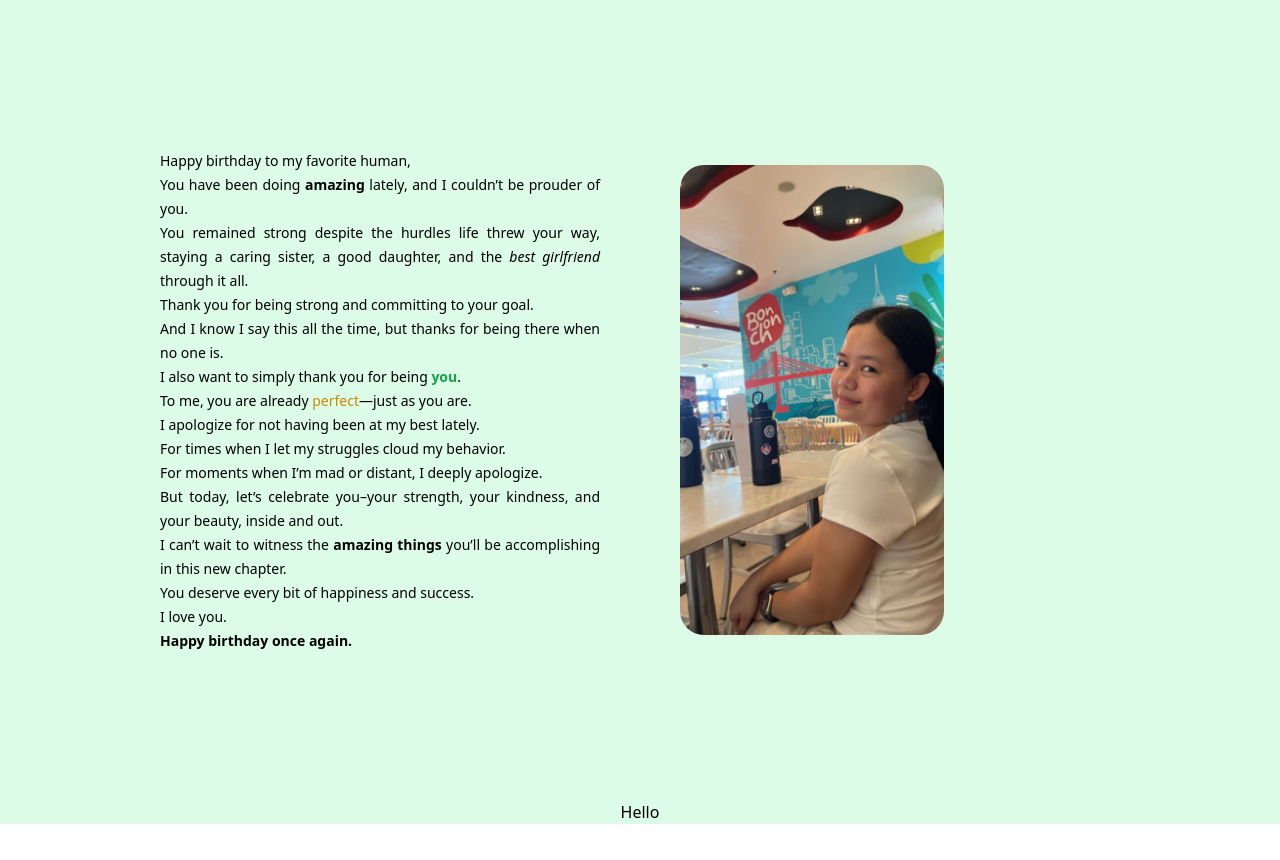
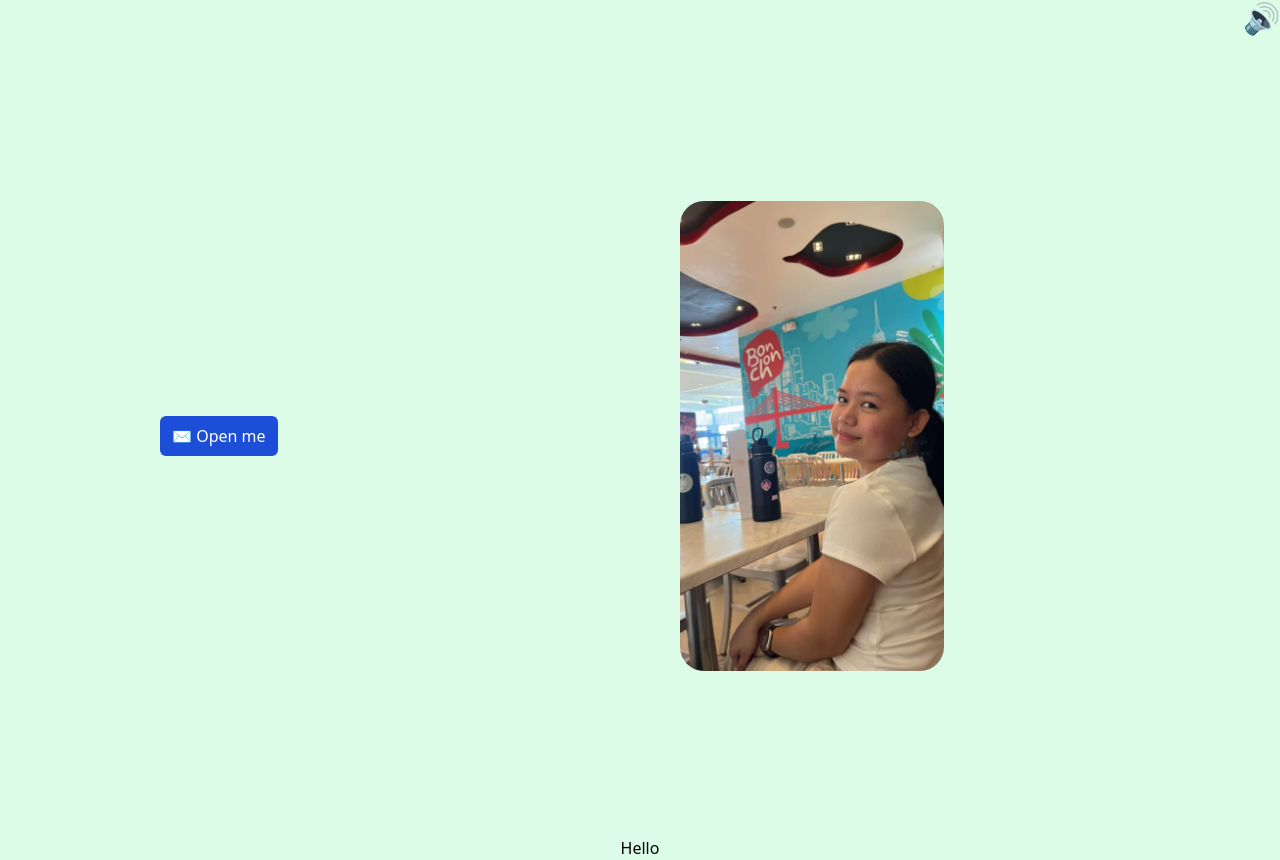
Before and after one commit to kurtthezombie/monet, a Vue app: page /letter in a window 1280 px wide. Before the commit the page ends 824 px from the top, so only its background shows below. Built offline with nearby package versions, Linux system fonts and the light colour scheme.

Commit message:
Letter view

```diff
--- a/index.html
+++ b/index.html
@@ -4,7 +4,7 @@
     <meta charset="UTF-8">
     <link rel="icon" href="/favicon.ico">
     <meta name="viewport" content="width=device-width, initial-scale=1.0">
-    <title>Vite App</title>
+    <title>Happy Birthday</title>
   </head>
   <body>
     <div id="app"></div>
--- a/src/views/LetterView.vue
+++ b/src/views/LetterView.vue
@@ -2,13 +2,44 @@
 import Typed from "typed.js";
 import { onMounted, onBeforeUnmount, ref } from "vue";
 import birthdayImage from "@/assets/monet-img.jpg";
+import musicFile from "@/assets/music2.mp3"; // Use this for assets folder
+import { nextTick } from 'vue';
 
+const audio = ref();
+const isMuted = ref(false);
+const buttonClicked = ref(false);
 
 const typedElement = ref(null); // Reference for the element to attach Typed.js
 let typedInstance = null; // Store the Typed.js instance
 
-onMounted(() => {
+const toggleMute = () => {
+    isMuted.value = !isMuted.value;
+    audio.value.muted = isMuted.value;
+}
+
+const playMusic = () => {
+    if (audio.value) {
+        audio.value.play();
+    }
+};
+
+const pauseMusic = () => {
+    if (audio.value) {
+        audio.value.pause();
+    }
+}
+
+const startTypingAndMusic = () => {
+    buttonClicked.value = true;
+
+    audio.value.play().then(() => {
+        isPlaying.value = true;
+    }).catch(err => {
+        console.error("Error playing audio:", err);
+    });
+
     // Initialize Typed.js
+    nextTick(() => {
         typedInstance = new Typed(typedElement.value, {
             strings: [
                 `
@@ -40,7 +71,8 @@ onMounted(() => {
             loop: false, // No looping
             startDelay: 500, // Optional: Delay before typing starts (in milliseconds)
         });
-});
+    })
+}
 
 onBeforeUnmount(() => {
     // Destroy the Typed.js instance to prevent memory leaks
@@ -48,18 +80,25 @@ onBeforeUnmount(() => {
         typedInstance.destroy();
     }
 });
+
 </script>
 
 <template>
     <div class="w-full mx-auto bg-green-100">
+        <div class="music-container flex justify-end">
+            <button @click="toggleMute" class="mute-button text-3xl">
+                {{ isMuted ? "🔇" : "🔊" }}
+            </button>
+            <audio ref="audio" :src="musicFile" preload="auto"></audio>
+        </div>
         <div class="flex justify-center items-center h-screen w-3/4 mx-auto gap-x-20">
             <div class="flex-1 text-container text-justify max-w-prose">
-                <span ref="typedElement" class="mr-4 text-sm"></span>
+                <button v-if="!buttonClicked" @click="startTypingAndMusic" class="hover:bg-blue-900 bg-blue-700 py-2 px-3 rounded-md text-white">✉️ Open me</button>
 
+                <span ref="typedElement" class="mr-4 text-sm" v-if="buttonClicked"></span>
             </div>
             <div class="flex-1 image-container">
                 <span><img :src="birthdayImage" alt="Monette" class="fixed-image rounded-3xl"></span>
-
             </div>
         </div>
         <div class="text-center">
```
Also changed, not shown: 2 other files (tests, documents, lock files or other folders). Lines whose indentation alone changed are shown as unchanged.
